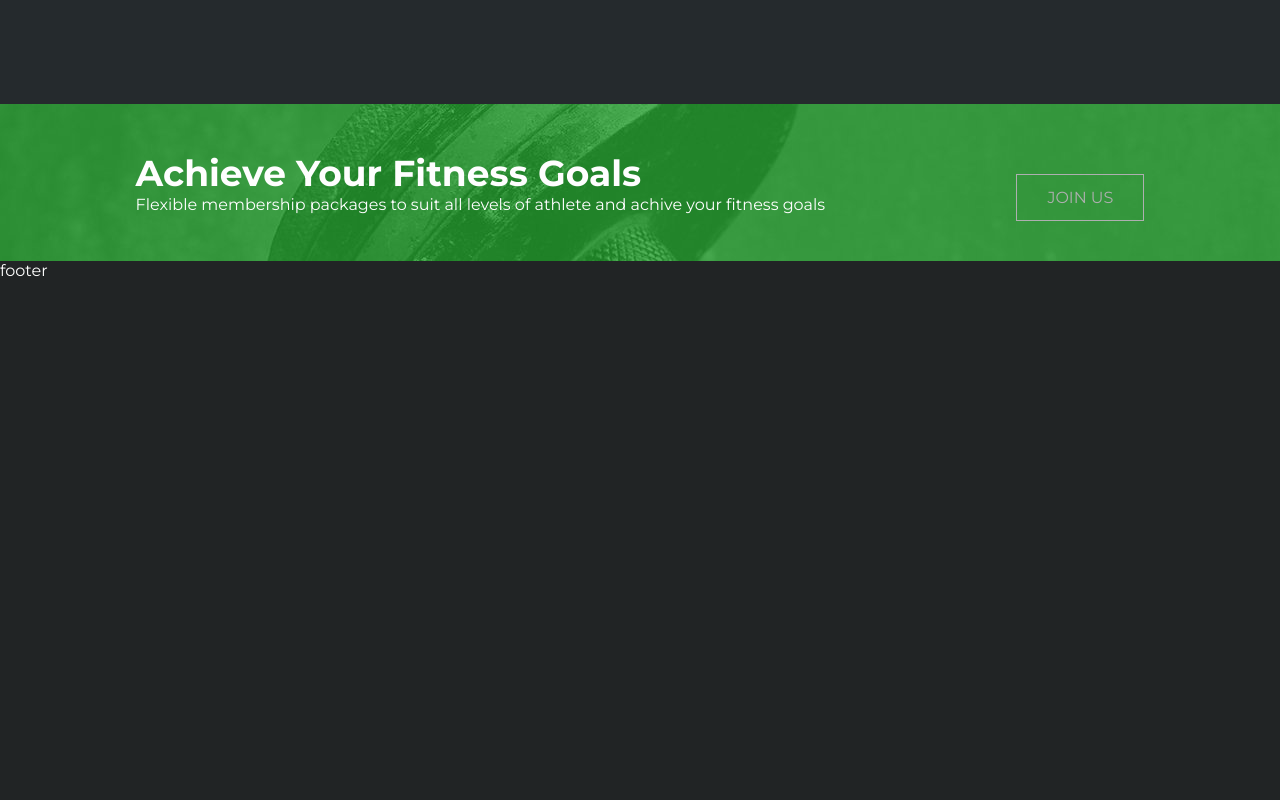
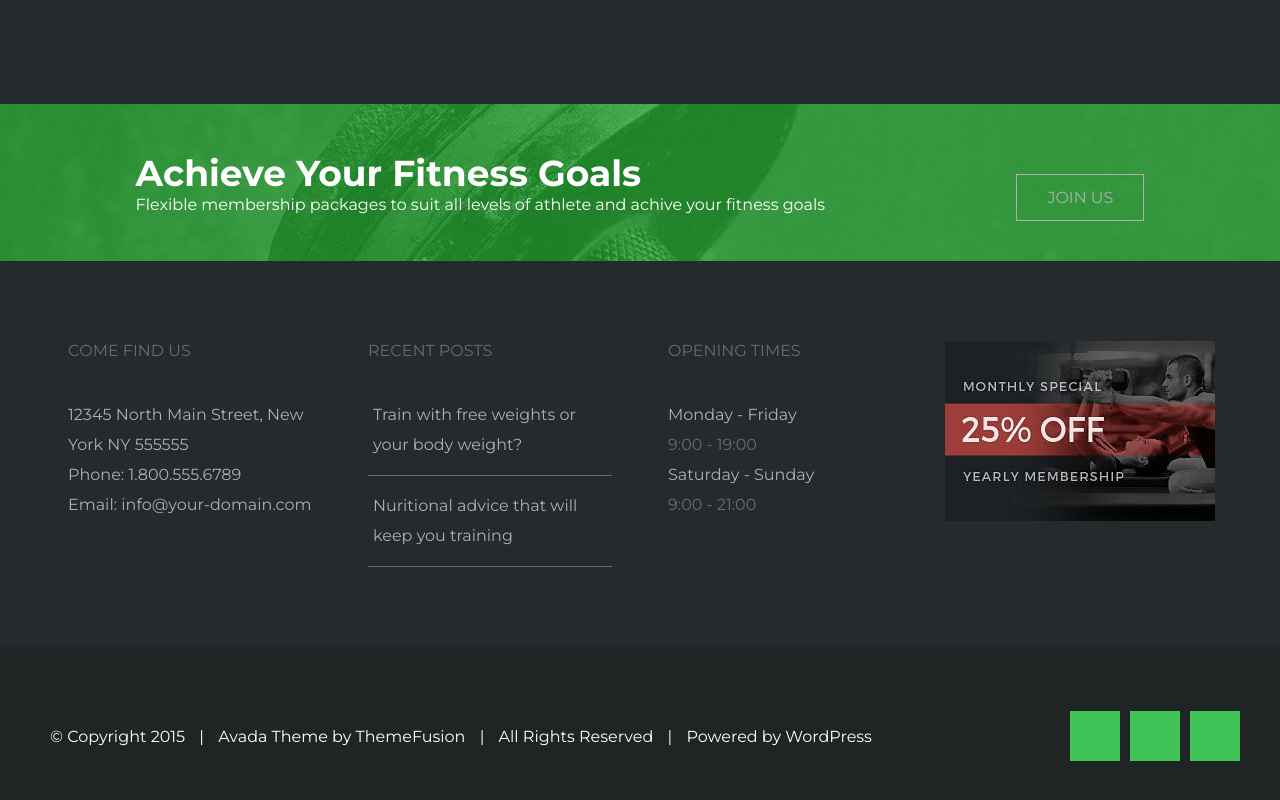
Before and after one commit to pizzi9523/proj-html-vuejs, a Vue app: page / in a window 1280 px wide. Shown: the part 7748-8548 px from the top of the page. Before the commit the page ends 8028 px from the top, so only its background shows below. Built offline with nearby package versions, Linux system fonts and the light colour scheme; the HTML template or start-up script is replaced by a standard one.

Commit message:
Complete Site_footer

```diff
--- a/src/assets/scss/common.scss
+++ b/src/assets/scss/common.scss
@@ -67,3 +67,16 @@ button{
     width: calc(100% / 2);
     padding: 0 5px;
 }
+
+.socials {
+      display: flex;
+      gap: 10px;
+
+      .social_icon {
+        width: 50px;
+        height: 50px;
+        text-align: center;
+        line-height: 50px;
+
+      }
+    }
--- a/src/assets/scss/variables.scss
+++ b/src/assets/scss/variables.scss
@@ -4,3 +4,4 @@ $primary-text-color: #fefefe;
 $secondary-text-color: #aeafae;
 $active-text-color: #41c457;
 $button-color: #41c457;
+$footer-text-color: #6b6b6b
--- a/src/components/SiteFooter.vue
+++ b/src/components/SiteFooter.vue
@@ -1,10 +1,169 @@
 <template>
-  <footer>footer</footer>
+  <footer class="site_footer">
+    <div class="top_footer">
+      <div class="container">
+        <div class="row">
+          <div class="col-4">
+            <div class="find_us column" v-for="inf in info" :key="inf.phone">
+              <h4>COME FIND US</h4>
+              <p class="address">{{ inf.address }}</p>
+              <p class="phone">
+                Phone: <span>{{ inf.phone }}</span>
+              </p>
+              <p class="email">
+                Email: <span>{{ inf.email }}</span>
+              </p>
+            </div>
+          </div>
+          <div class="col-4">
+            <div class="recent_posts column">
+              <h4>RECENT POSTS</h4>
+              <p class="recent_post">
+                <i class="fas fa-chevron-right"></i>
+                <span>Train with free weights or your body weight?</span>
+              </p>
+
+              <p class="recent_post">
+                <i class="fas fa-chevron-right"></i>
+                <span>Nuritional advice that will keep you training</span>
+              </p>
+            </div>
+          </div>
+          <div class="col-4">
+            <div class="openinf_times column">
+              <h4>OPENING TIMES</h4>
+
+              <div v-for="open in openingTimes" :key="open.weekday">
+                <p class="weekdays">{{ open.weekday }}</p>
+                <p class="time-table">{{ open.timeTable }}</p>
+              </div>
+            </div>
+          </div>
+          <div class="col-4">
+            <img src="../assets/images/gym_ad-compressor.jpg" alt="" />
+          </div>
+        </div>
+      </div>
+    </div>
+    <div class="bottom_footer">
+      <div class="container">
+        <div class="row bottom_row_footer">
+          <div class="copyright">
+            <span>© Copyright 2015</span> |
+            <span>Avada Theme by ThemeFusion </span>|
+            <span>All Rights Reserved</span> |
+            <span>Powered by WordPress</span>
+          </div>
+          <div class="socials">
+            <div class="social_icon">
+              <i class="fab fa-facebook-f"></i>
+            </div>
+            <div class="social_icon">
+              <i class="fab fa-twitter"></i>
+            </div>
+            <div class="social_icon">
+              <i class="fab fa-instagram"></i>
+            </div>
+          </div>
+        </div>
+      </div>
+    </div>
+  </footer>
 </template>
 
 <script>
-export default {};
+export default {
+  data() {
+    return {
+      info: [
+        {
+          address: "12345 North Main Street, New York NY 555555",
+          phone: "1.800.555.6789",
+          email: "info@your-domain.com",
+        },
+      ],
+
+      openingTimes: [
+        {
+          weekday: "Monday - Friday",
+          timeTable: "9:00 - 19:00",
+        },
+        {
+          weekday: "Saturday - Sunday",
+          timeTable: "9:00 - 21:00",
+        },
+      ],
+    };
+  },
+};
 </script>
 
 <style lang="scss">
+@import "../assets/scss/variables.scss";
+
+.top_footer {
+  background-color: $secondary-bg-color;
+
+  padding: 80px 0;
+  .column {
+    margin: 0 23px;
+  }
+  h4 {
+    font-weight: unset;
+    color: $footer-text-color;
+    margin-bottom: 40px;
+  }
+  p {
+    line-height: 30px;
+    color: $secondary-text-color;
+    font-size: 16px;
+    i {
+      font-size: 11px;
+      line-height: 28px;
+      padding-right: 5px;
+      display: block;
+    }
+  }
+  p.time-table {
+    color: $footer-text-color;
+  }
+
+  .find_us {
+    span:hover {
+      color: $active-text-color;
+      cursor: pointer;
+    }
+  }
+
+  .recent_posts {
+    h4 {
+      margin-bottom: 25px;
+    }
+  }
+  p.recent_post {
+    display: flex;
+    padding: 15px 0;
+    border-bottom: 1px solid $footer-text-color;
+    span:hover {
+      color: $active-text-color;
+      cursor: pointer;
+    }
+  }
+}
+
+.bottom_footer {
+  .bottom_row_footer {
+    justify-content: space-between;
+    align-items: center;
+    .copyright {
+      padding: 80px 0;
+      span {
+        margin: 0 10px;
+      }
+    }
+    .social_icon {
+      background-color: $active-text-color;
+    }
+  }
+}
 </style>
```
